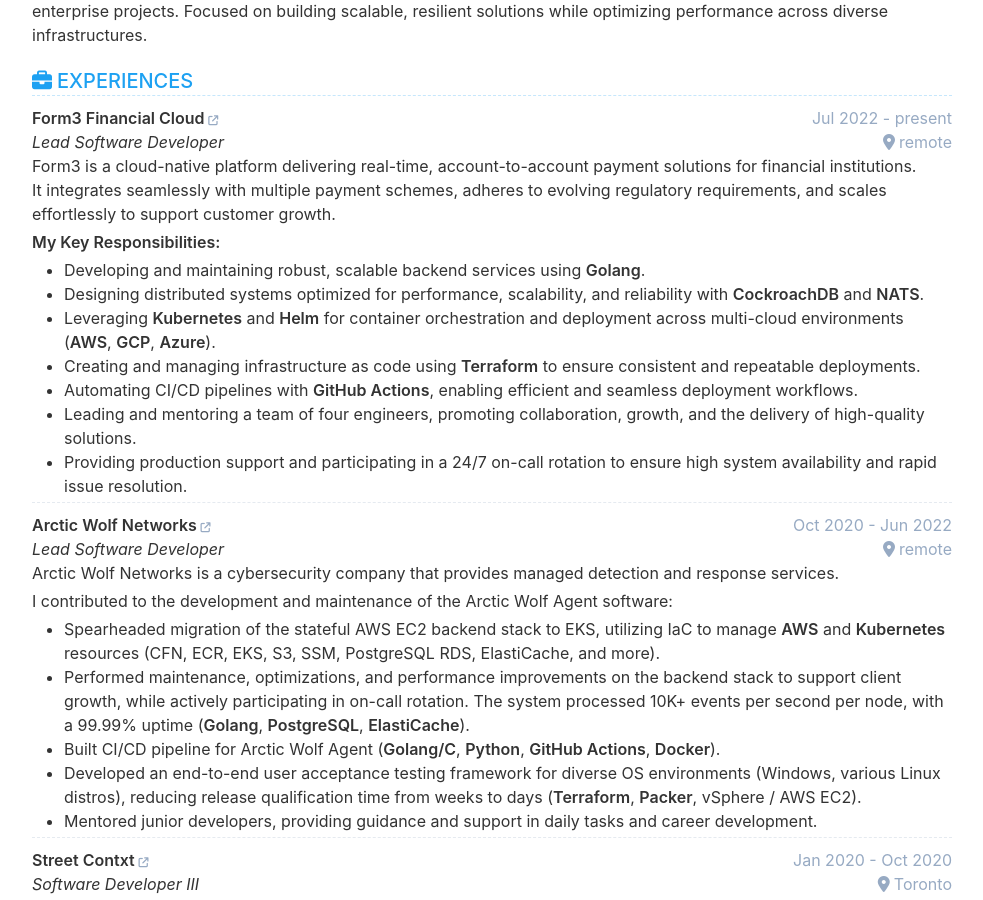
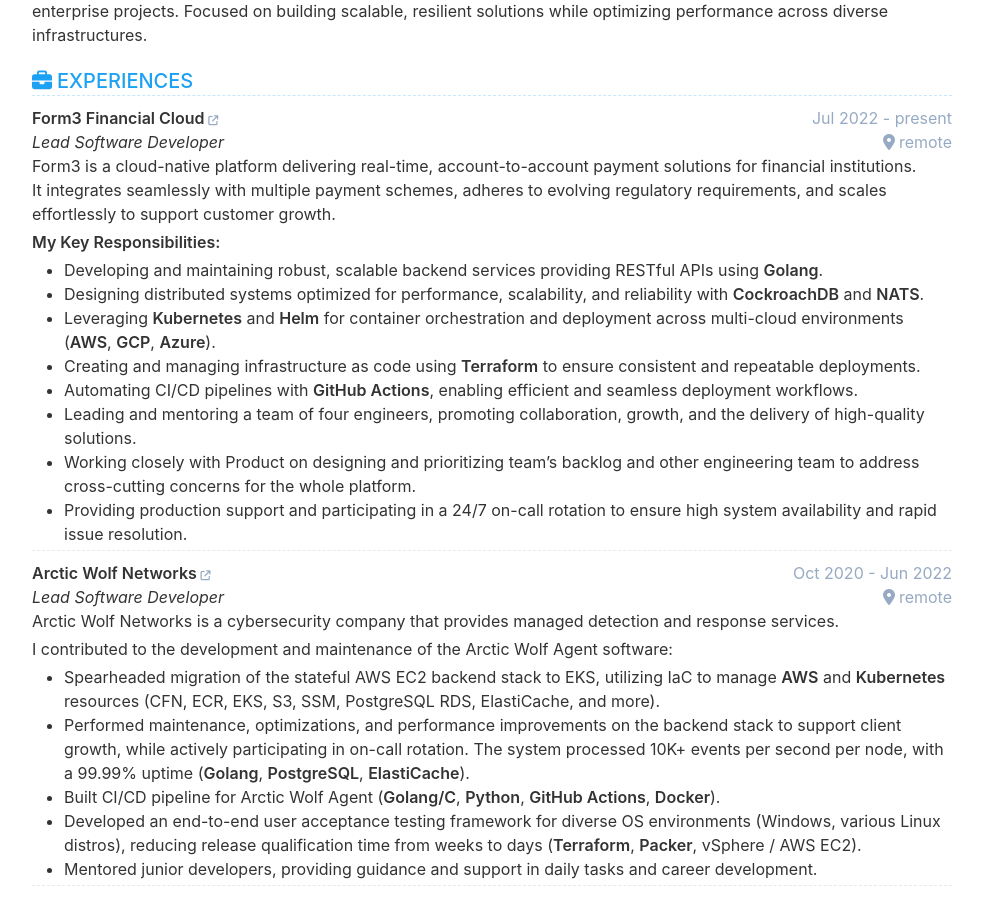
Before and after one commit to bpg-dev/cv, a Jekyll site: the page built from index.html, in a window 1280 px wide and 900 px high, scrolled down 300 px. Shown: the whole window, without its empty margins (148-1131 px from the left). Built offline with Jekyll 4.4.1, drawn with Linux system fonts in a browser that asks for light colours.

Commit message:
minor improvements in Form3 experience

```diff
--- a/_data/data.yml
+++ b/_data/data.yml
@@ -46,12 +46,13 @@
       It integrates seamlessly with multiple payment schemes, adheres to evolving regulatory requirements, and scales effortlessly to support customer growth.
 
       **My Key Responsibilities:**
-      - Developing and maintaining robust, scalable backend services using **Golang**.
+      - Developing and maintaining robust, scalable backend services providing RESTful APIs using **Golang**.
       - Designing distributed systems optimized for performance, scalability, and reliability with **CockroachDB** and **NATS**.
       - Leveraging **Kubernetes** and **Helm** for container orchestration and deployment across multi-cloud environments (**AWS**, **GCP**, **Azure**).
       - Creating and managing infrastructure as code using **Terraform** to ensure consistent and repeatable deployments.
       - Automating CI/CD pipelines with **GitHub Actions**, enabling efficient and seamless deployment workflows.
       - Leading and mentoring a team of four engineers, promoting collaboration, growth, and the delivery of high-quality solutions.
+      - Working closely with Product on designing and prioritizing team's backlog and other engineering team to address cross-cutting concerns for the whole platform.
       - Providing production support and participating in a 24/7 on-call rotation to ensure high system availability and rapid issue resolution.
   - company: Arctic Wolf Networks
     link: 'https://arcticwolf.com/'
```
